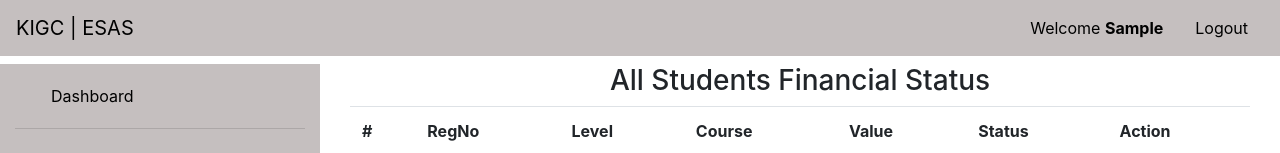
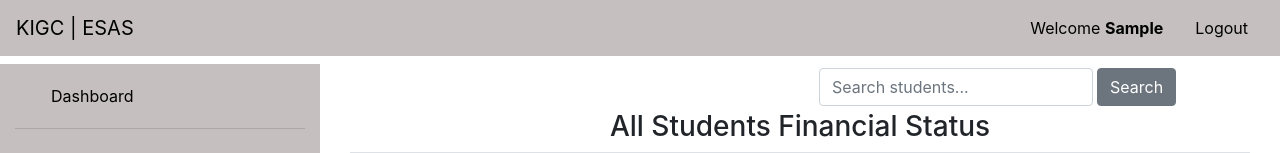
Before and after one commit to dushimeemma/KIGC-ESAS-Frontend, a React (Create React App) app: page /finance in a window 1280 px wide. Shown: the top 153 px of the page. Built offline with nearby package versions, Linux system fonts and the light colour scheme; no server answers; sample sign-in values are in the browser's storage; the HTML template or start-up script is replaced by a standard one.

Commit message:
feat(search): students
- search students by regNo
- search students by name

[Delivers #177977219]

```diff
--- a/src/actions/students/index.js
+++ b/src/actions/students/index.js
@@ -73,3 +73,22 @@ export const deleteStudent = (id) => async (dispatch) => {
     dispatch(getErrors(error.response.status, error.response.data));
   }
 };
+
+export const searchStudents = (term) => async (dispatch) => {
+  dispatch(isSearchingStudents());
+  try {
+    const res = await setAxios.get(`/api/student/search/students?term=${term}`);
+    dispatch({
+      type: types.SEARCH_STUDENTS,
+      payload: res.data,
+    });
+  } catch (error) {
+    dispatch(getErrors(error.response.status, error.response.data));
+  }
+};
+
+export const isSearchingStudents = () => {
+  return {
+    type: types.IS_SEARCHING_STUDENTS,
+  };
+};
--- a/src/actions/students/types.js
+++ b/src/actions/students/types.js
@@ -5,4 +5,6 @@ export const types = {
   DELETE_STUDENT: 'DELETE_STUDENT',
   CREATE_STUDENT: 'CREATE_STUDENT',
   GET_STUDENTS_DEPT: 'GET_STUDENTS_DEPT',
+  SEARCH_STUDENTS: 'SEARCH_STUDENTS',
+  IS_SEARCHING_STUDENTS: 'IS_SEARCHING_STUDENTS',
 };
--- a/src/components/Attendance.js
+++ b/src/components/Attendance.js
@@ -22,11 +22,15 @@ import { useDispatch, useSelector } from 'react-redux';
 
 import Sidebar from './Sidebar';
 import Popup from '../assets/popup.svg';
-import { getStudents } from '../actions/students';
+import { getStudents, searchStudents } from '../actions/students';
 import { record } from '../actions/attendance';
 
 const validationSchema = Yup.object().shape({
   percentage: Yup.number().required().label('Percentage'),
+});
+
+const searchValidationSchema = Yup.object().shape({
+  term: Yup.string().required().label('Search Term'),
 });
 
 const Attendance = (props) => {
@@ -39,7 +43,9 @@ const Attendance = (props) => {
   React.useEffect(() => {
     dispatch(getStudents());
   }, []);
-  const students = useSelector((state) => state.students.students);
+  const { students, isSearchingStudents } = useSelector(
+    (state) => state.students
+  );
   const backMsg = useSelector((state) => state.attendance.msg);
   const backErrors = useSelector(
     (state) => state.errors.msg.error || state.errors.msg.msg
@@ -78,6 +84,10 @@ const Attendance = (props) => {
       }, 500);
     }
   }, [checkSuccess]);
+
+  const handleSearchStudents = (values) => {
+    dispatch(searchStudents(values.term));
+  };
 
   const toggle = (id) => {
     localStorage.setItem('id', id);
@@ -151,6 +161,46 @@ const Attendance = (props) => {
       </Modal>
       <Sidebar />
       <Col md='9'>
+        <Row>
+          <Col md='6' />
+          <Col md='6'>
+            <Formik
+              initialValues={{ term: '' }}
+              onSubmit={handleSearchStudents}
+              validationSchema={searchValidationSchema}
+            >
+              {({
+                values,
+                handleChange,
+                handleSubmit,
+                errors,
+                touched,
+                handleBlur,
+              }) => (
+                <Form inline onSubmit={handleSubmit}>
+                  <Input
+                    className='m-1'
+                    placeholder='Search students...'
+                    name='term'
+                    onChange={handleChange}
+                    onBlur={handleBlur}
+                    value={values.term}
+                  />
+                  {errors.term && touched.term && (
+                    <div className='text-danger'>{errors.term} </div>
+                  )}
+                  <Button type='submit'>
+                    {isSearchingStudents ? (
+                      <Spinner color='light' size='sm' />
+                    ) : (
+                      'Search'
+                    )}
+                  </Button>
+                </Form>
+              )}
+            </Formik>
+          </Col>
+        </Row>
         <Container>
           <h3 className='text-center'>All Students Attendance</h3>
           <Table>
--- a/src/components/Finance.js
+++ b/src/components/Finance.js
@@ -22,11 +22,15 @@ import * as Yup from 'yup';
 
 import Sidebar from './Sidebar';
 import Popup from '../assets/popup.svg';
-import { getStudents } from '../actions/students';
+import { getStudents, searchStudents } from '../actions/students';
 import { record } from '../actions/finance';
 
 const validationSchema = Yup.object().shape({
   amount: Yup.number().required().label('Amount'),
+});
+
+const searchValidationSchema = Yup.object().shape({
+  term: Yup.string().required().label('Search Term'),
 });
 
 const Finance = (props) => {
@@ -37,7 +41,9 @@ const Finance = (props) => {
   React.useEffect(() => {
     dispatch(getStudents());
   }, []);
-  const students = useSelector((state) => state.students.students);
+  const { students, isSearchingStudents } = useSelector(
+    (state) => state.students
+  );
   const [modal, setModal] = React.useState(false);
   const [isSubmitting, setIsSubmitting] = React.useState(false);
   const [backErr, setBackErr] = React.useState('');
@@ -77,6 +83,10 @@ const Finance = (props) => {
       }, 500);
     }
   }, [checkSuccess]);
+
+  const handleSearchStudents = (values) => {
+    dispatch(searchStudents(values.term));
+  };
 
   const toggle = (id) => {
     localStorage.setItem('id', id);
@@ -150,6 +160,46 @@ const Finance = (props) => {
       </Modal>
       <Sidebar />
       <Col md='9'>
+        <Row>
+          <Col md='6' />
+          <Col md='6'>
+            <Formik
+              initialValues={{ term: '' }}
+              onSubmit={handleSearchStudents}
+              validationSchema={searchValidationSchema}
+            >
+              {({
+                values,
+                handleChange,
+                handleSubmit,
+                errors,
+                touched,
+                handleBlur,
+              }) => (
+                <Form inline onSubmit={handleSubmit}>
+                  <Input
+                    className='m-1'
+                    placeholder='Search students...'
+                    name='term'
+                    onChange={handleChange}
+                    onBlur={handleBlur}
+                    value={values.term}
+                  />
+                  {errors.term && touched.term && (
+                    <div className='text-danger'>{errors.term} </div>
+                  )}
+                  <Button type='submit'>
+                    {isSearchingStudents ? (
+                      <Spinner color='light' size='sm' />
+                    ) : (
+                      'Search'
+                    )}
+                  </Button>
+                </Form>
+              )}
+            </Formik>
+          </Col>
+        </Row>
         <Container>
           <h3 className='text-center'>All Students Financial Status</h3>
           <Table>
--- a/src/reducers/students/index.js
+++ b/src/reducers/students/index.js
@@ -1,21 +1,24 @@
 /* eslint-disable import/no-anonymous-default-export */
-import { types } from "../../actions/students/types";
+import { types } from '../../actions/students/types';
 
 const initialState = {
   students: [],
   student: {},
-  msg: "",
+  msg: '',
   updateSuccess: false,
   createSuccess: false,
   deleteSuccess: false,
+  isSearchingStudents: false,
 };
 
 export default (state = initialState, action) => {
   switch (action.type) {
     case types.GET_STUDENTS:
+    case types.SEARCH_STUDENTS:
       return {
         ...state,
         students: action.payload.students,
+        isSearchingStudents: false,
       };
     case types.GET_STUDENTS_DEPT:
       return {
@@ -45,6 +48,11 @@ export default (state = initialState, action) => {
         msg: action.payload.msg,
         deleteSuccess: true,
       };
+    case types.IS_SEARCHING_STUDENTS:
+      return {
+        ...state,
+        isSearchingStudents: true,
+      };
     default:
       return state;
   }
```
Also changed, not shown: 1 other file (tests, documents, lock files or other folders).
